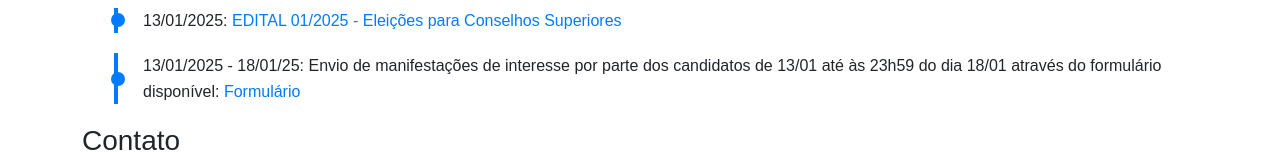
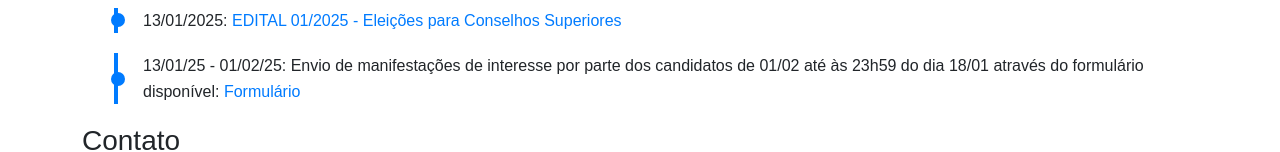
Before and after one commit to danielrp9/dce, a plain HTML site: page assets/html/edital-conselho.html in a window 1280 px wide. Shown: the part 416-568 px from the top of the page. Drawn offline with nearby package versions, Linux system fonts and the light colour scheme.

Commit message:
atualização

```diff
--- a/assets/html/edital-conselho.html
+++ b/assets/html/edital-conselho.html
@@ -121,7 +121,7 @@
             <span>13/01/2025:</span> <a href="https://drive.google.com/file/d/1EtHOwdxhpTiAszFVk6b-ZEWYpk5I2xlU/view?usp=sharing" target="_blank">EDITAL 01/2025 - Eleições para Conselhos Superiores</a>
         </li>
         <li>
-            <span>13/01/2025 - 18/01/25:</span> Envio de manifestações de interesse por parte dos candidatos de 13/01 até às 23h59 do dia 18/01 através do formulário disponível: <a href="https://forms.gle/H4MgMA2Qs7WYRwat8" target="_blank">Formulário</a>
+            <span>13/01/25 - 01/02/25:</span> Envio de manifestações de interesse por parte dos candidatos de 01/02 até às 23h59 do dia 18/01 através do formulário disponível: <a href="https://forms.gle/H4MgMA2Qs7WYRwat8" target="_blank">Formulário</a>
         </li>
     </ul>
 
```
